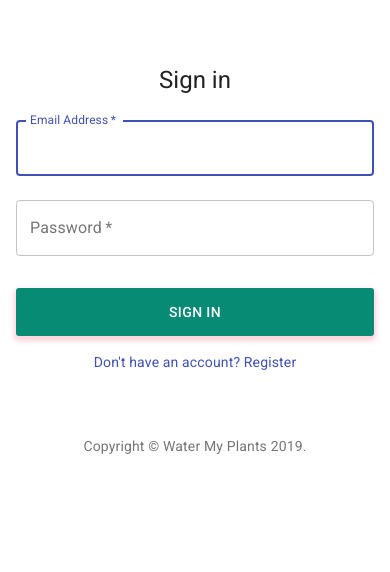
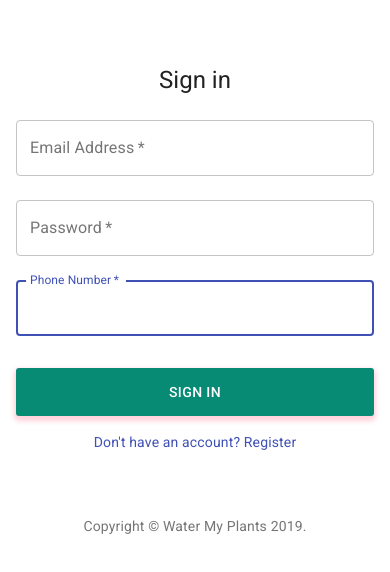
Before and after one commit to liam-mei/watermyplantsandrew, a React (Create React App) app: page / in a window 390 px wide. Shown: the top 572 px of the page. Built offline with nearby package versions, Linux system fonts and the light colour scheme.

Commit message:
added phone field

```diff
--- a/src/components/Login.js
+++ b/src/components/Login.js
@@ -1,53 +1,51 @@
-import React, { useState } from 'react';
-import Button from '@material-ui/core/Button';
-import CssBaseline from '@material-ui/core/CssBaseline';
-import TextField from '@material-ui/core/TextField';
-import Link from '@material-ui/core/Link';
-import Grid from '@material-ui/core/Grid';
-import Box from '@material-ui/core/Box';
-import Typography from '@material-ui/core/Typography';
-import { makeStyles } from '@material-ui/core/styles';
-import Container from '@material-ui/core/Container';
+import React, { useState } from "react";
+import Button from "@material-ui/core/Button";
+import CssBaseline from "@material-ui/core/CssBaseline";
+import TextField from "@material-ui/core/TextField";
+import Link from "@material-ui/core/Link";
+import Grid from "@material-ui/core/Grid";
+import Box from "@material-ui/core/Box";
+import Typography from "@material-ui/core/Typography";
+import { makeStyles } from "@material-ui/core/styles";
+import Container from "@material-ui/core/Container";
 import { withStyles } from "@material-ui/core/styles";
-
-
 
 function Copyright() {
   return (
     <Typography variant="body2" color="textSecondary" align="center">
-      {'Copyright © '}
+      {"Copyright © "}
       <Link color="inherit" href="https://material-ui.com/">
         Water My Plants
-      </Link>{' '}
+      </Link>{" "}
       {new Date().getFullYear()}
-      {'.'}
+      {"."}
     </Typography>
   );
 }
 
 const useStyles = makeStyles(theme => ({
-  '@global': {
+  "@global": {
     body: {
-      backgroundColor: theme.palette.common.white,
-    },
+      backgroundColor: theme.palette.common.white
+    }
   },
   paper: {
     marginTop: theme.spacing(8),
-    display: 'flex',
-    flexDirection: 'column',
-    alignItems: 'center',
+    display: "flex",
+    flexDirection: "column",
+    alignItems: "center"
   },
   avatar: {
     margin: theme.spacing(1),
-    backgroundColor: theme.palette.secondary.main,
+    backgroundColor: theme.palette.secondary.main
   },
   form: {
-    width: '100%', // Fix IE 11 issue.
-    marginTop: theme.spacing(1),
+    width: "100%", // Fix IE 11 issue.
+    marginTop: theme.spacing(1)
   },
   submit: {
-    margin: theme.spacing(3, 0, 2),
-  },
+    margin: theme.spacing(3, 0, 2)
+  }
 }));
 
 const StyledButton = withStyles({
@@ -65,9 +63,7 @@
 export default function Login(props) {
   const classes = useStyles();
 
-  const [note, setNote] = useState({
-
-  });
+  const [note, setNote] = useState({});
   const handlerChange = event => {
     setNote({ ...note, [event.target.name]: event.target.value });
   };
@@ -78,7 +74,7 @@
       id: Date.now()
     };
     setNote(newNote);
-    console.log(note)
+    console.log(note);
   };
 
   return (
@@ -113,6 +109,18 @@
             autoComplete="current-password"
             onChange={handlerChange}
           />
+          <TextField
+            variant="outlined"
+            margin="normal"
+            required
+            fullWidth
+            id="phone"
+            label="Phone Number"
+            name="phone"
+            autoComplete="phone"
+            autoFocus
+            onChange={handlerChange}
+          />
           <StyledButton
             type="submit"
             fullWidth
@@ -124,9 +132,7 @@
           </StyledButton>
           <Grid container>
             <Grid item xs>
-              <Link >
-                {"Don't have an account? Register"}
-              </Link>
+              <Link>{"Don't have an account? Register"}</Link>
             </Grid>
           </Grid>
         </form>
```
Also changed, not shown: src/components/Register.js (+16 -6 lines).
